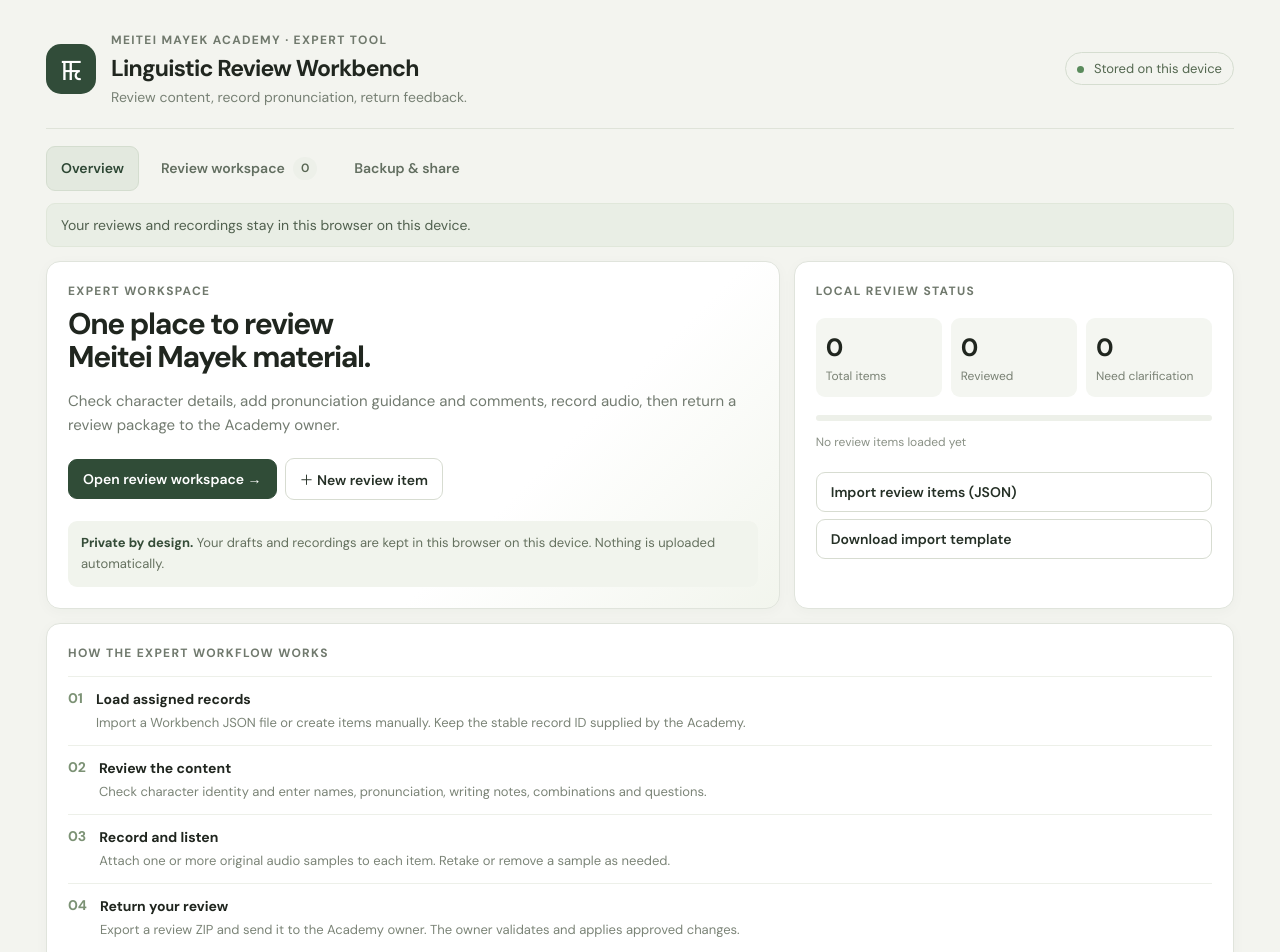
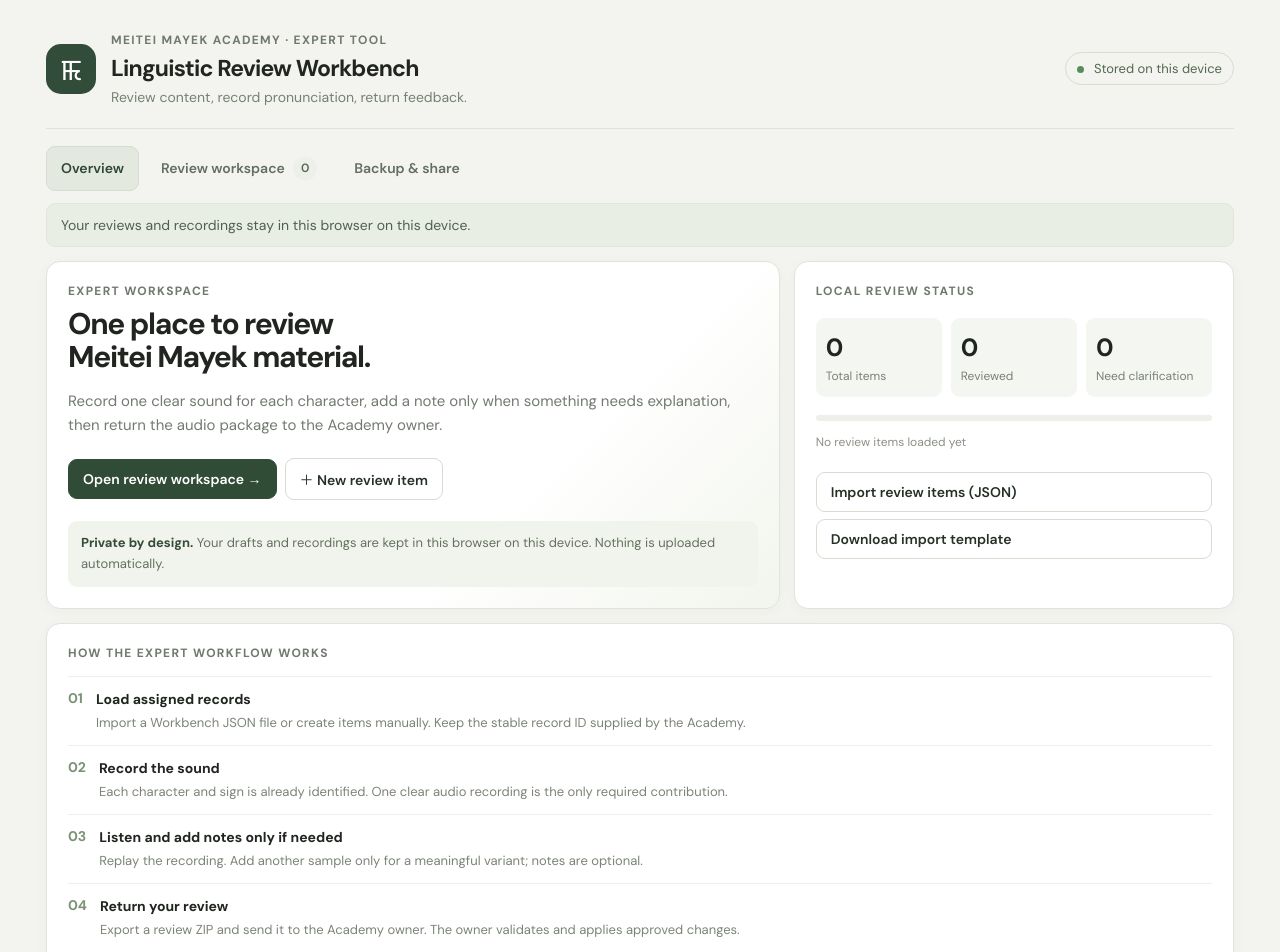
Before and after one commit to ngangom01/meitei-mayek-linguistic-workbench, a React (Vite) app: page / in a window 1280 px wide. Shown: the top 952 px of the page. Built offline with nearby package versions, Linux system fonts and the light colour scheme.

Commit message:
Clarify simple expert workflow and recognize existing audio

```diff
--- a/src/App.tsx
+++ b/src/App.tsx
@@ -63,6 +63,7 @@ export default function App() {
         // versions without touching the character records or other expert work.
         await db.transaction('rw', db.items, db.audio, async () => {
           const existingItems = await db.items.toArray()
+          const recordedItemIds = new Set((await db.audio.toArray()).map(sample => sample.itemId))
           for (const item of existingItems) {
             const isRetiredSource = item.id.startsWith('source.video.') ||
               item.id.startsWith('lesson.bosem.class1.chapter-')
@@ -71,6 +72,11 @@ export default function App() {
               await db.items.delete(item.id)
               retiredRemoved++
               continue
+            }
+            // Existing browser recordings also count as completed character audio.
+            if (!item.id.startsWith('task.') && recordedItemIds.has(item.id) &&
+              (item.reviewStatus !== 'reviewed' || item.audioReviewStatus !== 'accepted')) {
+              await db.items.update(item.id, { reviewStatus: 'reviewed', audioReviewStatus: 'accepted' })
             }
             let category = item.category
             if (category === 'Core letter') category = 'Core letters'
@@ -471,7 +477,7 @@ export default function App() {
       <div className="panel hero">
         <p className="eyebrow">EXPERT WORKSPACE</p>
         <h2>One place to review<br />Meitei Mayek material.</h2>
-        <p className="muted">Check character details, add pronunciation guidance and comments, record audio, then return a review package to the Academy owner.</p>
+        <p className="muted">Record one clear sound for each character, add a note only when something needs explanation, then return the audio package to the Academy owner.</p>
         <div className="actions">
           <button className="primary" onClick={() => setTab('review')}>Open review workspace <span aria-hidden="true">→</span></button>
           <button onClick={() => void addBlankItem()}>＋ New review item</button>
@@ -495,8 +501,8 @@ export default function App() {
       <div className="panel guidance">
         <p className="eyebrow">HOW THE EXPERT WORKFLOW WORKS</p>
         <div className="step"><span>01</span><div><strong>Load assigned records</strong><p>Import a Workbench JSON file or create items manually. Keep the stable record ID supplied by the Academy.</p></div></div>
-        <div className="step"><span>02</span><div><strong>Review the content</strong><p>Check character identity and enter names, pronunciation, writing notes, combinations and questions.</p></div></div>
-        <div className="step"><span>03</span><div><strong>Record and listen</strong><p>Attach one or more original audio samples to each item. Retake or remove a sample as needed.</p></div></div>
+        <div className="step"><span>02</span><div><strong>Record the sound</strong><p>Each character and sign is already identified. One clear audio recording is the only required contribution.</p></div></div>
+        <div className="step"><span>03</span><div><strong>Listen and add notes only if needed</strong><p>Replay the recording. Add another sample only for a meaningful variant; notes are optional.</p></div></div>
         <div className="step"><span>04</span><div><strong>Return your review</strong><p>Export a review ZIP and send it to the Academy owner. The owner validates and applies approved changes.</p></div></div>
       </div>
     </section>}
```
